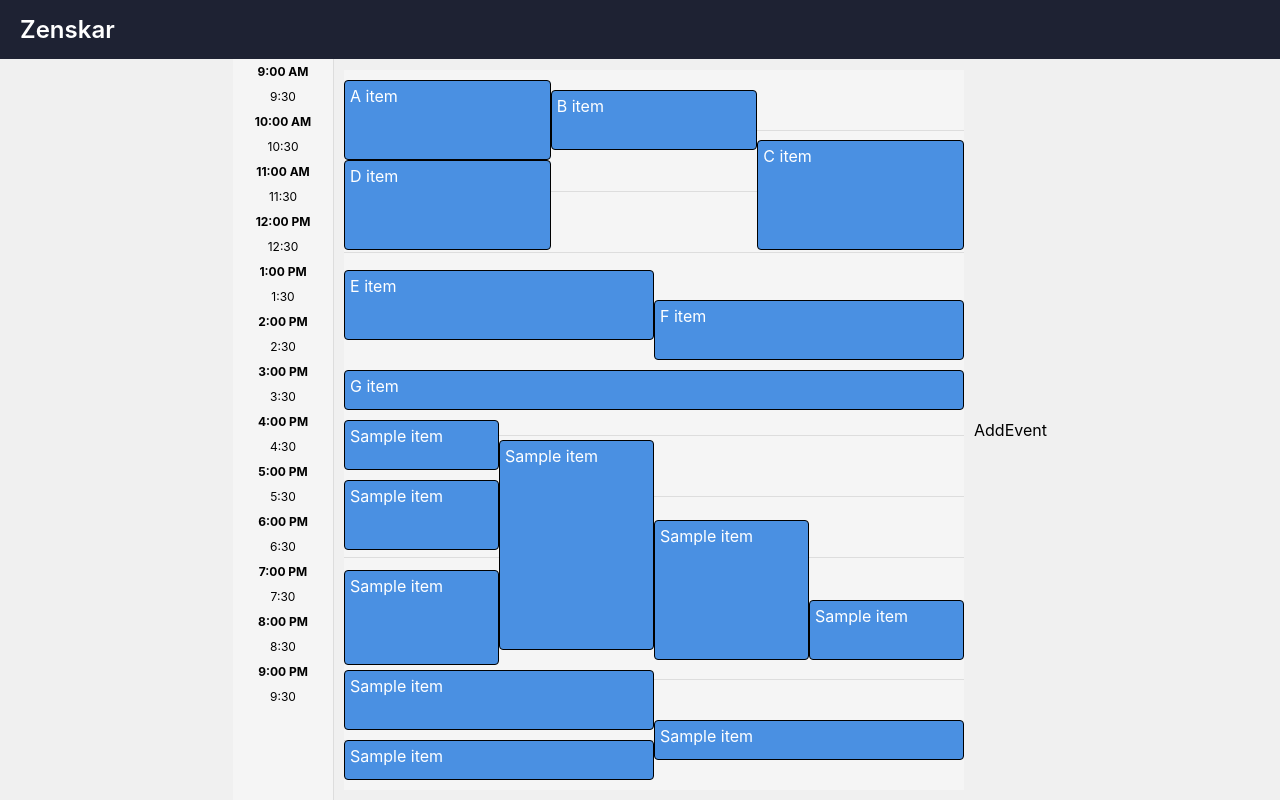
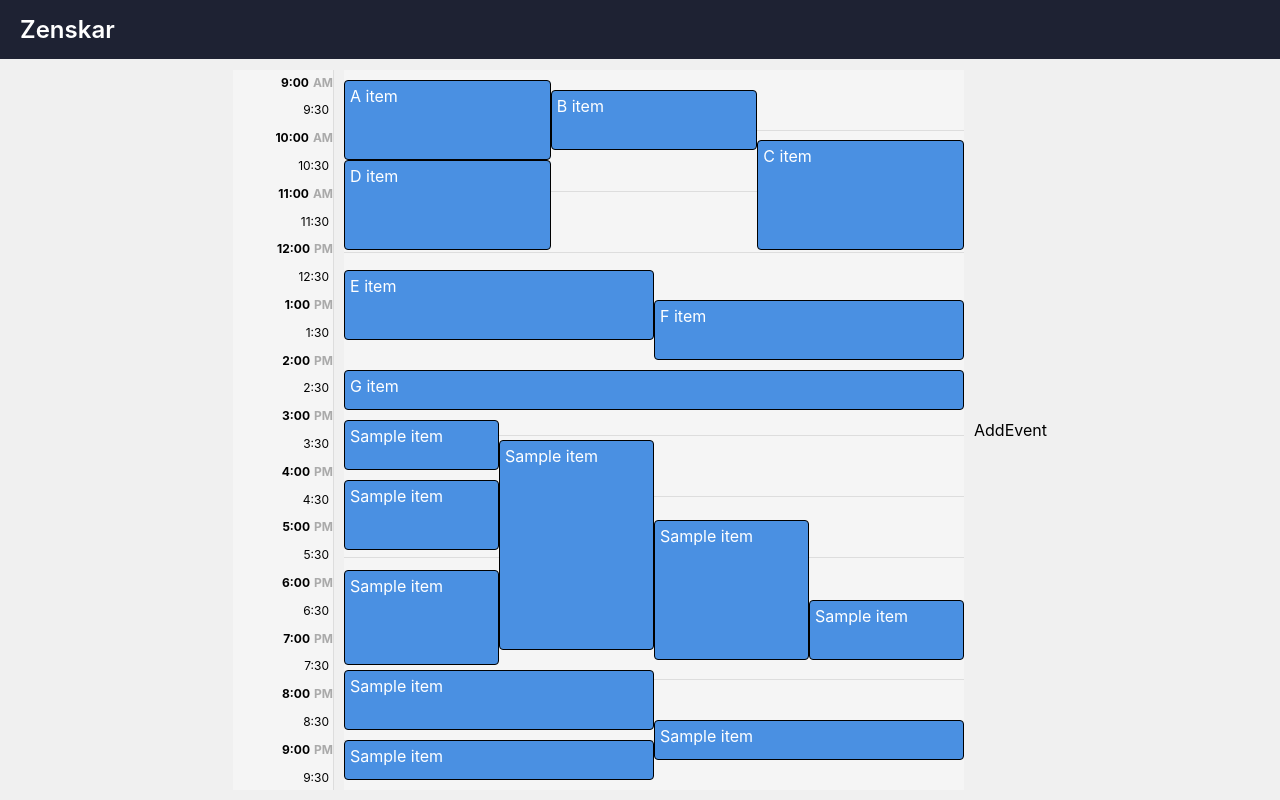
Before and after one commit to kripanshu-singh/day-view, a React (Vite) app: page / in a window 1280 px wide. Built offline with nearby package versions, Linux system fonts and the light colour scheme.

Commit message:
feat: add Tailwind CSS and Ant Design dependencies; update TimeLine component styling

```diff
--- a/package.json
+++ b/package.json
@@ -10,6 +10,8 @@
     "preview": "vite preview"
   },
   "dependencies": {
+    "@tailwindcss/vite": "^4.0.0",
+    "antd": "^5.23.3",
     "react": "^18.3.1",
     "react-dom": "^18.3.1",
     "react-router-dom": "^7.1.3",
--- a/src/components/TimeLine.tsx
+++ b/src/components/TimeLine.tsx
@@ -4,24 +4,29 @@ import styled from "styled-components";
 const StyledContainer = styled.div`
     display: flex;
     flex-direction: column;
-    align-items: center;
-    height: 100%;
+    align-items: end;
     width: 100px;
     background-color: #f5f5f5;
     border-right: 1px solid #ddd;
+    justify-content: space-between;
+    height: 720px;
 `;
 
 const StyledTime = styled.div<{ isBold: boolean }>`
     font-weight: ${props => (props.isBold ? "bold" : "normal")};
     font-size: 12px;
     margin: 5px 0;
+    span{
+        color: #aaaaaa;
+        margin-left: 4px;
+    }
 `;
 
 const TimeLine: React.FC = () => {
     const hours = Array.from({ length: 13 }, (_, i) => i + 9);
     const slots = hours.flatMap((hour) => [
-        { time: `${hour % 12 || 12}:00 ${hour >= 12 ? "PM" : "AM"}`, bold: true },
-        { time: `${hour % 12 || 12}:30`, bold: false },
+        { time: `${hour % 12 || 12}:00`, bold: true, type: `${hour >= 12 ? "PM" : "AM"}` },
+        { time: `${hour % 12 || 12}:30`, bold: false, type: "" },
     ]);
 
     return (
@@ -32,6 +37,7 @@ const TimeLine: React.FC = () => {
                     isBold={slot.bold}
                 >
                     {slot.time}
+                    <span>{slot.type}</span>
                 </StyledTime>
             ))}
         </StyledContainer>
```
Also changed, not shown: 1 other file (tests, documents, lock files or other folders).
